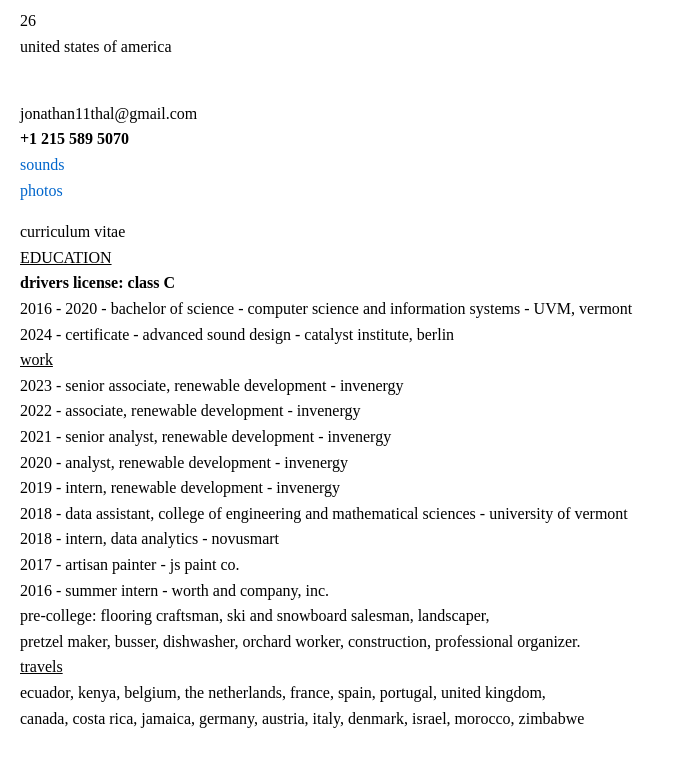
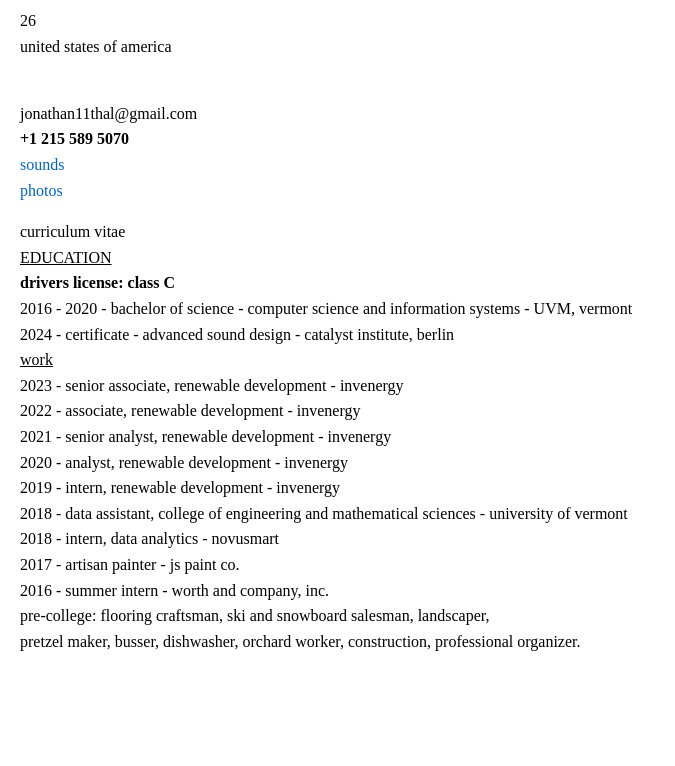
Before and after one commit to jonathanlev/jonathanlev.github.io, a plain HTML site: page index.html in a window 1280 px wide. Shown: the part 106-872 px from the top of the page, without its empty margins (0-675 px from the left). After the commit the page ends 800 px from the top, so only its background shows below. Drawn offline with Linux system fonts and the light colour scheme.

Commit message:
Update index.html
removed travel section

```diff
--- a/index.html
+++ b/index.html
@@ -82,11 +82,6 @@
             pre-college: flooring craftsman, ski and snowboard salesman, landscaper, <br>
             pretzel maker, busser, dishwasher, orchard worker, construction, professional organizer.
             </div>
-            <div><u>travels</u></div>
-            <div>
-            ecuador, kenya, belgium, the netherlands, france, spain, portugal, united kingdom,<br>
-            canada, costa rica, jamaica, germany, austria, italy, denmark, israel, morocco, zimbabwe
-            </div>
         </div>
     </div>
     <footer>
```
